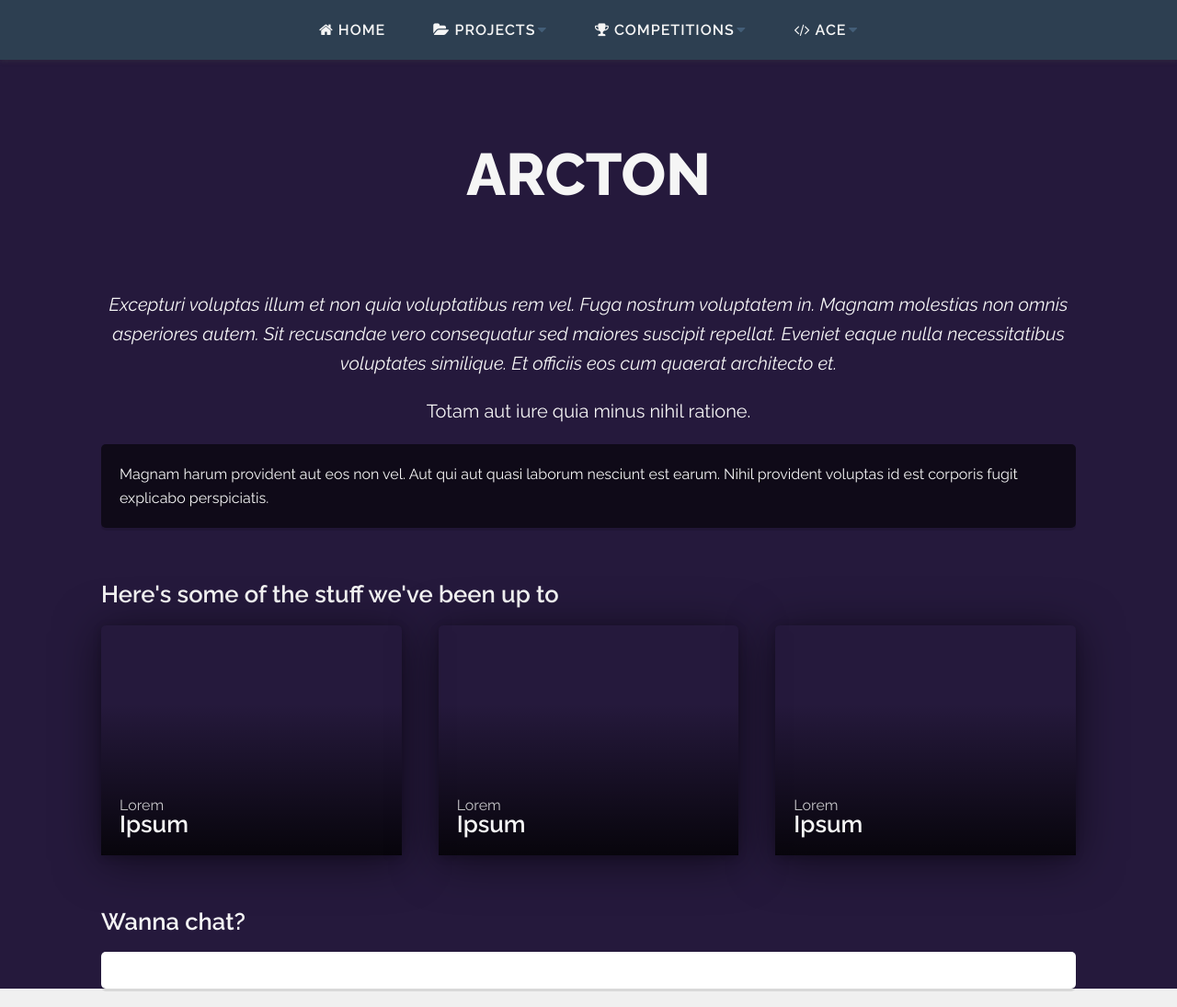
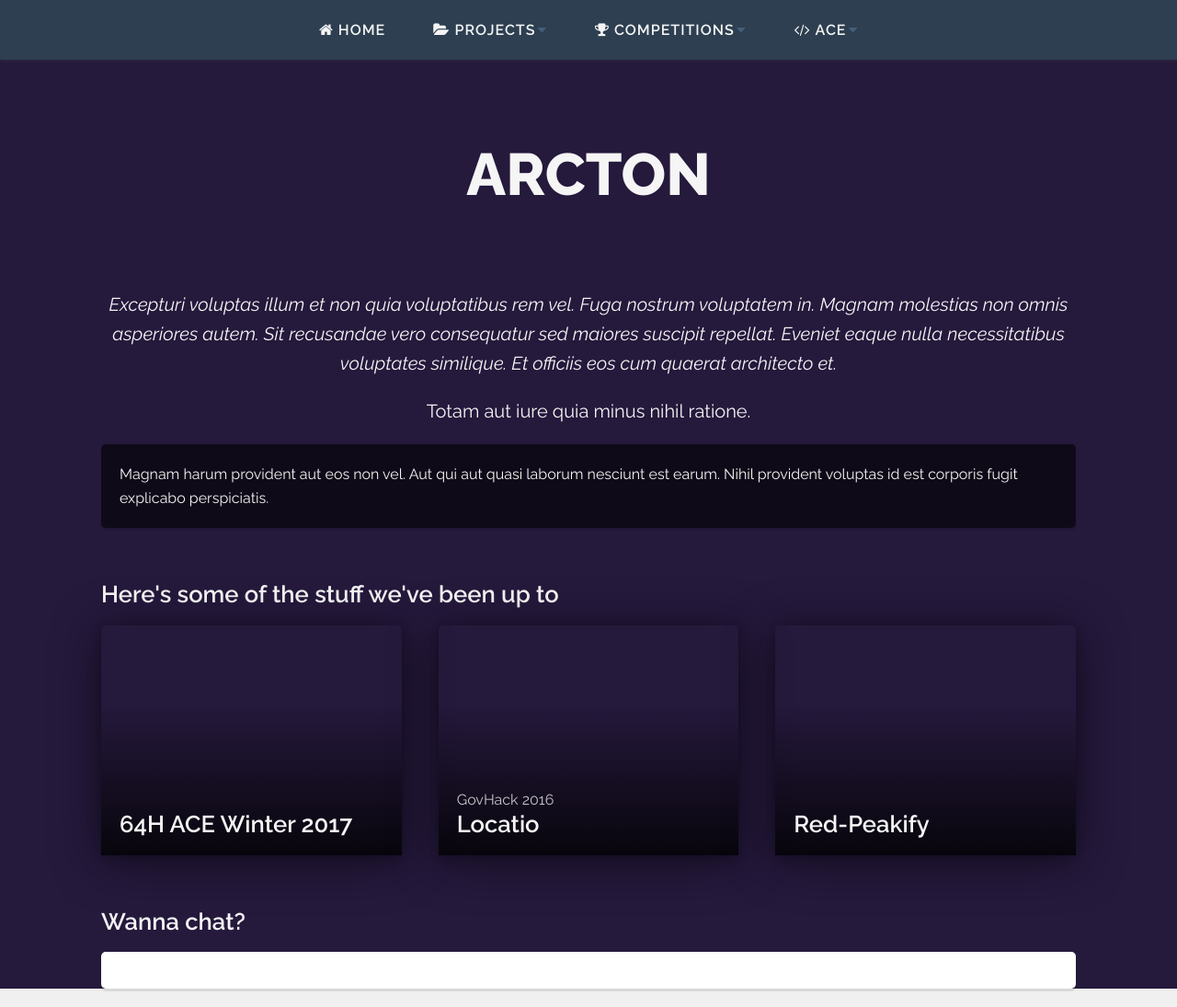
Before and after one commit to Arcton/arcton.github.io, a Jekyll site: the page built from index.html, in a window 1280 px wide and 1095 px high. Shown: the whole window at 92% size. Built offline with Jekyll 4.4.1, drawn with Linux system fonts in a browser that asks for light colours; nearby versions of some CDN libraries.

Commit message:
Add ability to mark pages as featured

```diff
--- a/_ace/winter-17.html
+++ b/_ace/winter-17.html
@@ -4,6 +4,7 @@ title: 64H ACE - Winter 2017
 short_title: 64H ACE Winter 2017
 circa: 2017.06
 participants: Adam Fleming, Grady Hooker, Jeremy Symon and Nathaniel Watson
+featured: true
 ---
 <p>Over Queen's Birthday weekend the first Sixty-Four Hour Arcton Coding Extravaganza commenced. Each entrant had 64 hours to code up something to match their themes - The central theme for the weekend was "Chaos" and each participant also had a randomly selected second theme they had to incorporate into their work.</p>
 <h2 class="ace-heading">Nathaniel Watson ("Fantasy")</h2>
--- a/_projects/locatio.html
+++ b/_projects/locatio.html
@@ -4,6 +4,8 @@ title: Locatio
 short_title: Locatio
 circa: 2016.07
 participants: Grady Hooker, Theo Newton, Jeremy Symon and Nathaniel Watson
+featured: true
+subtitle: GovHack 2016
 screenshots:
 - url: /assets/locatio/1-thumb.jpg
   captain: Locatio giving details for a Hamilton East rental
--- a/_projects/redpeakify.html
+++ b/_projects/redpeakify.html
@@ -4,5 +4,6 @@ title: Red-Peakify
 short_title: Red-Peakify
 circa: 2015.09
 participants: Grady Hooker, Jeremy Symon and Nathaniel Watson
+featured: true
 ---
 Proper Page Content
--- a/_sass/modules/_feature.scss
+++ b/_sass/modules/_feature.scss
@@ -13,6 +13,7 @@
   border-radius: $radius-medium;
   box-shadow: 0 2px 10px rgba(black, 0.2), 0 6px 50px rgba(black, 0.52);
   margin-right: $gutter * 2;
+  color: $col-fg-light;
 
   &:last-child {
     margin-right: 0;
@@ -40,6 +41,7 @@
 
   &__subtitle {
     display: block;
+    margin-bottom: 0.4em;
     opacity: 0.8;
   }
 }
--- a/index.html
+++ b/index.html
@@ -27,30 +27,21 @@ short_title: Arcton
       <h2 class="heading-secondary">Here's some of the stuff we've been up to</h2>
 
       <div class="features-container">
-        <div class="feature">
-          <img class="feature__image" />
+        {% for collection in site.collections %}
+          {% assign pages = collection.docs | sort: "circa" %}
+          {% for page in pages reversed%}
+            {% if page.featured %}
+              <a href="{{page.url}}" class="feature">
+                <img class="feature__image" src="{{page.main_image}}" />
 
-          <div class="feature__text-content">
-            <span class="feature__subtitle">Lorem</span>
-            <span class="feature__title">Ipsum</span>
-          </div>
-        </div>
-        <div class="feature">
-          <img class="feature__image" />
-
-          <div class="feature__text-content">
-            <span class="feature__subtitle">Lorem</span>
-            <span class="feature__title">Ipsum</span>
-          </div>
-        </div>
-        <div class="feature">
-          <img class="feature__image" />
-
-          <div class="feature__text-content">
-            <span class="feature__subtitle">Lorem</span>
-            <span class="feature__title">Ipsum</span>
-          </div>
-        </div>
+                <div class="feature__text-content">
+                  {% if page.subtitle %}<span class="feature__subtitle">{{page.subtitle}}</span>{% endif %}
+                  <span class="feature__title">{{page.short_title}}</span>
+                </div>
+              </a>
+            {% endif %}
+          {% endfor %}
+        {% endfor %}
       </div>
     </div>
 
```
